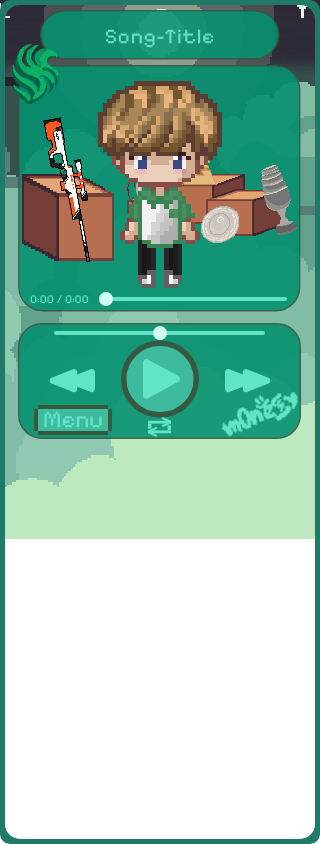
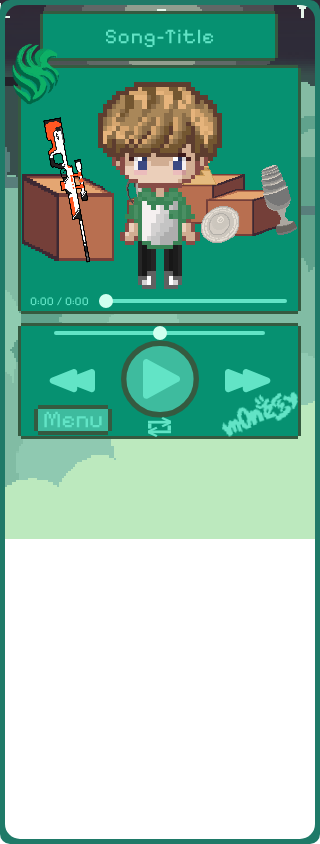
Before and after one commit to Aoiix/M0NESY-Music-Widget-App, an Electron app: page index.html in a window 320 px wide. Drawn offline with Linux system fonts and the light colour scheme; no server answers.

Commit message:
Small Update of the BG control, display and title

```diff
--- a/index.html
+++ b/index.html
@@ -17,12 +17,12 @@
       </audio>
 
       <!-- Song title -->
-      <img src="assets/title.svg" class="titlebg">
+      <img src="assets/bg title pixel.svg" class="titlebg">
       <div id="song-title">Song-Title</div>
 
       <!-- Cover / Pixel Image -->
       <div id="display-area">
-        <img src="assets/displayarea.svg" class="displaybg">
+        <img src="assets/bg display pixel.svg" class="displaybg">
         <img src="assets/Bgtrophiesweaps.png" class="bgassets">
 
         <div id="character-container">
@@ -39,7 +39,7 @@
 
         <!-- background -->
 
-        <img src="assets/controls.svg" class="controlsbg">
+        <img src="assets/bg control pixel.svg" class="controlsbg">
 
         <!-- volume slider -->
 
--- a/styles.css
+++ b/styles.css
@@ -71,6 +71,8 @@ input,
   left: 50%;
   transform: translateX(-50%);
   width: 240px;
+  image-rendering: crisp-edges;
+  image-rendering: pixelated;
   pointer-events: none;
 }
 
@@ -104,9 +106,9 @@ input,
   left: 18px;
 
   width: 283px;
-  height: 247px;
+  height: 249px;
 
-  border-radius: 24px;
+  border-radius: 0;
   overflow: hidden;
 
   display: flex;
@@ -119,9 +121,11 @@ input,
   top: 0;
   left: 0;
 
-  width: 100%;
-  height: 100%;
+  width: 283px;
+  height: 249px;
 
+  image-rendering: crisp-edges;
+  image-rendering: pixelated;
   pointer-events: none;
   z-index: 0;
 }
@@ -271,6 +275,8 @@ input,
   width: 100%;
   height: 100%;
 
+  image-rendering: crisp-edges;
+  image-rendering: pixelated;
   pointer-events: none;
   z-index: 1;
 }
```
Also changed, not shown: assets/bg control pixel.svg (added), assets/bg display pixel.svg (added), assets/bg title pixel.svg (added).
